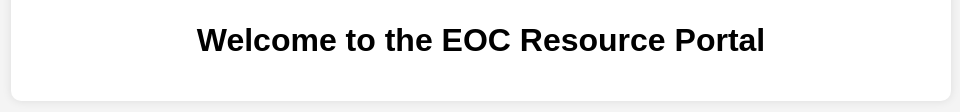
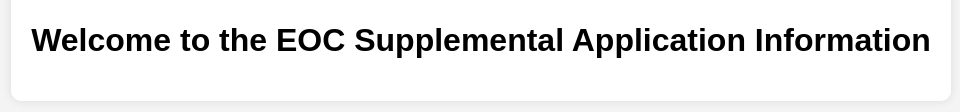
Before and after one commit to abubakarfcliverpool/EOC-Portal, a plain HTML site: page index.html in a window 1280 px wide. Shown: the part 278-390 px from the top of the page, without its empty margins (159-1119 px from the left). Drawn offline with Linux system fonts and the light colour scheme.

Commit message:
Update index.html

```diff
--- a/index.html
+++ b/index.html
@@ -36,7 +36,7 @@
   <!-- EOC Logo and Welcome -->
   <div class="section">
     <img src="https://www.syracuseeoc.com/images/client/logo.png" alt="EOC Syracuse Logo">
-    <h1>Welcome to the EOC Resource Portal</h1>
+    <h1>Welcome to the EOC Supplemental Application Information</h1>
   </div>
 
   <!-- Microsoft Student Submission Form -->
```
